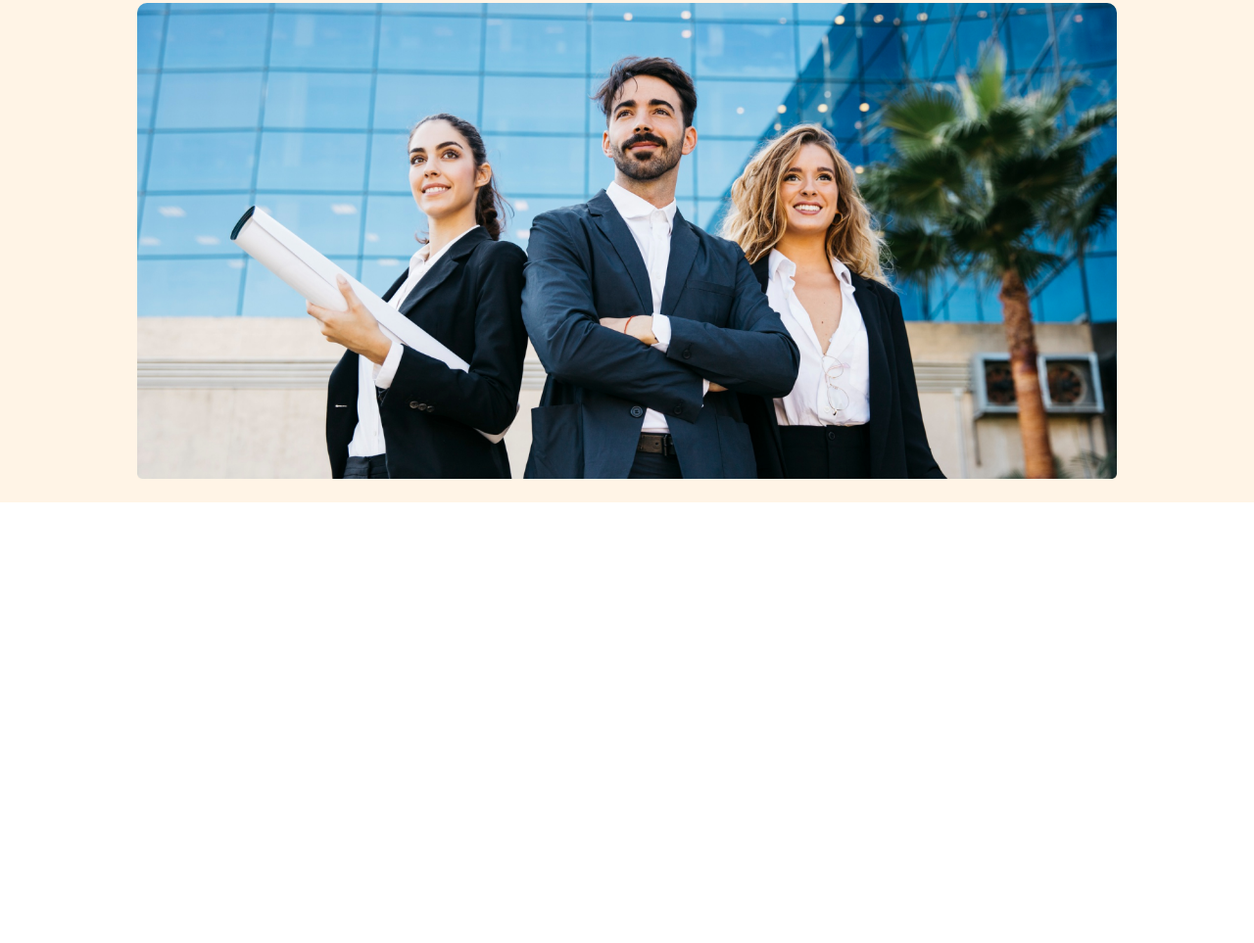
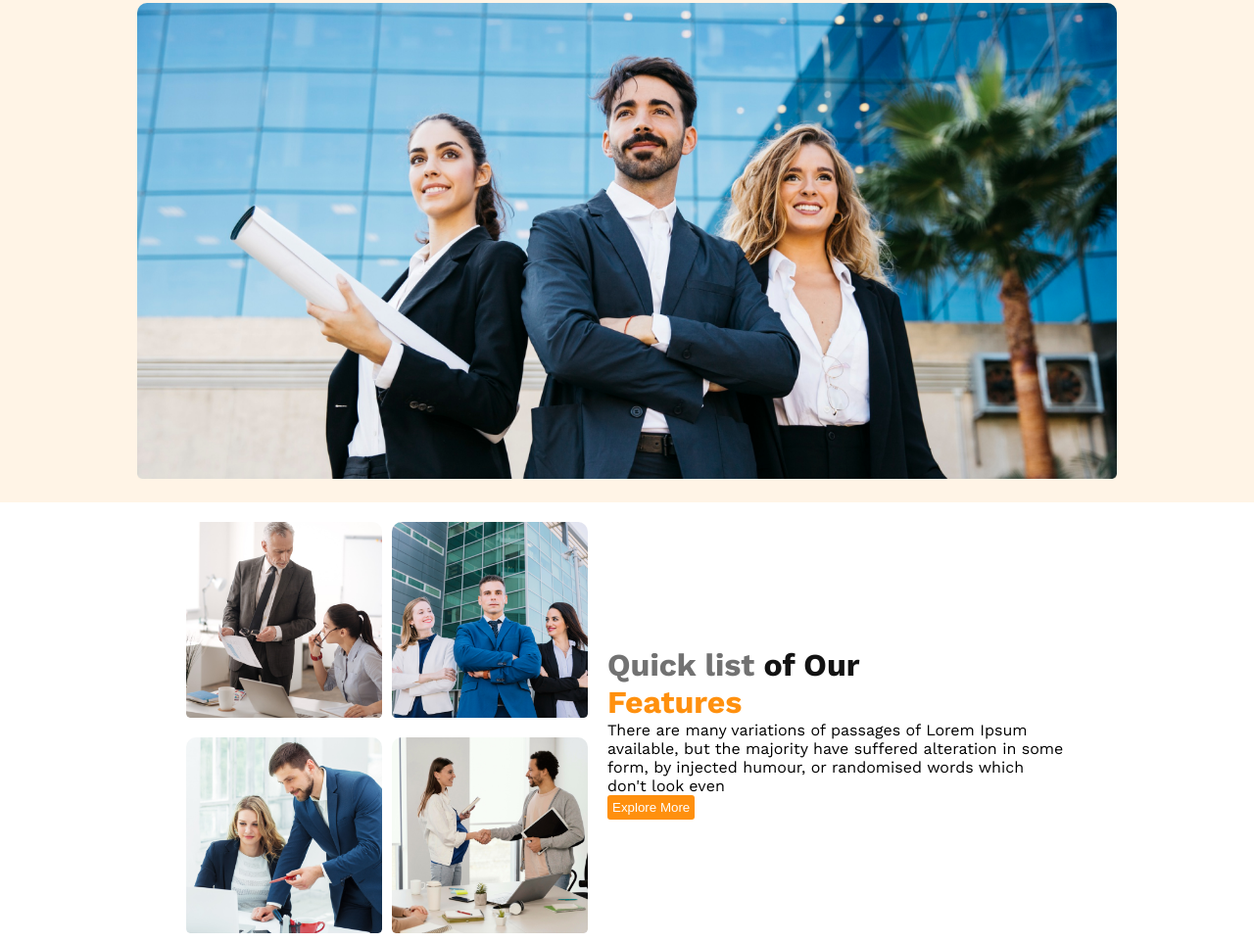
Before and after one commit to mdyasin0/the-architects, a plain HTML site: page index.html in a window 1280 px wide. Shown: the part 377-1340 px from the top of the page at 98% size. Before the commit the page ends 890 px from the top, so only its background shows below. Drawn offline with nearby package versions, Linux system fonts and the light colour scheme.

Commit message:
teams section added

```diff
--- a/index.html
+++ b/index.html
@@ -35,6 +35,18 @@
             <img src="images/banner.png" alt="bannar photo">
         </div>
     </header>
-
+    <div class="teams">
+        <div class="teams-photo">
+            <img  class="team-img" src="images/team1.png" alt="teams photo">
+            <img class="team-img" src="images/team2.png" alt="teams photo">
+            <img class="team-img" src="images/team3.png" alt="teams photo">
+            <img class="team-img" src="images/team4.png" alt="teams photo">
+        </div>
+        <div class="our-features">
+            <h1><span id="Quick-list">Quick list</span><span id="of-Our"> of Our</span><br> <span id="Features">Features</span></h1>
+            <p>There are many variations of passages of Lorem Ipsum available, but the majority have suffered alteration in some form, by injected humour, or randomised words which don't look even</p>
+            <button class="Features">Explore More</button>
+        </div>
+    </div>
 </body>
 </html>
--- a/style.css
+++ b/style.css
@@ -43,7 +43,7 @@ nav li a{
     padding-bottom: 40px;
 
 }
-.brand button{
+.brand button,.Features{
  border: none;
  background-color:rgba(255, 144, 14, 1) ;
  border-radius: 3px;
@@ -61,3 +61,33 @@ nav li a{
     margin: 0 auto;
     padding-bottom: 10px;
 }
+.teams{
+    display: flex;
+    max-width: 900px;
+    align-items: center;
+    margin: 0 auto;
+    margin-top: 20px;
+}
+.team-img{
+    width: 200px;
+}
+.teams-photo{
+    display: grid;
+    grid-template-columns: repeat(2,1fr);
+    gap: 10px;
+    margin-right:20px ;
+
+}
+.our-features h1{
+ font-size:2rem;
+ font-weight:500px ;
+}
+#Quick-list{
+    color:rgba(114, 114, 114, 1) ;
+}
+#of-Our{
+    color: rgba(19, 19, 19, 1);
+}
+#Features{
+    color:rgba(255, 144, 14, 1) ;
+}
```
